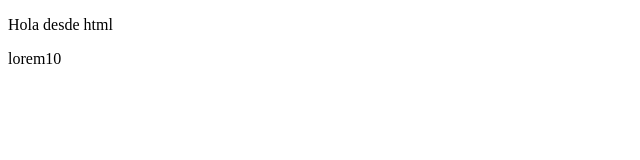
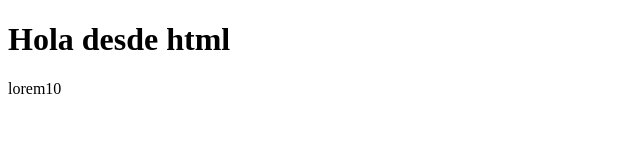
Before and after one commit to micoscow/youtube-git-ejemplo, a plain HTML site: page index.html in a window 1280 px wide. Shown: the whole page, without its empty margins (0-640 px from the left). Drawn offline with Linux system fonts and the light colour scheme.

Commit message:
puse titulo h1

```diff
--- a/index.html
+++ b/index.html
@@ -6,7 +6,7 @@
     <title>Document</title>
 </head>
 <body>
-    <p>Hola desde html</p>
+    <h1>Hola desde html</h1>
     <p>lorem10</p>
 </body>
 </html>
```
